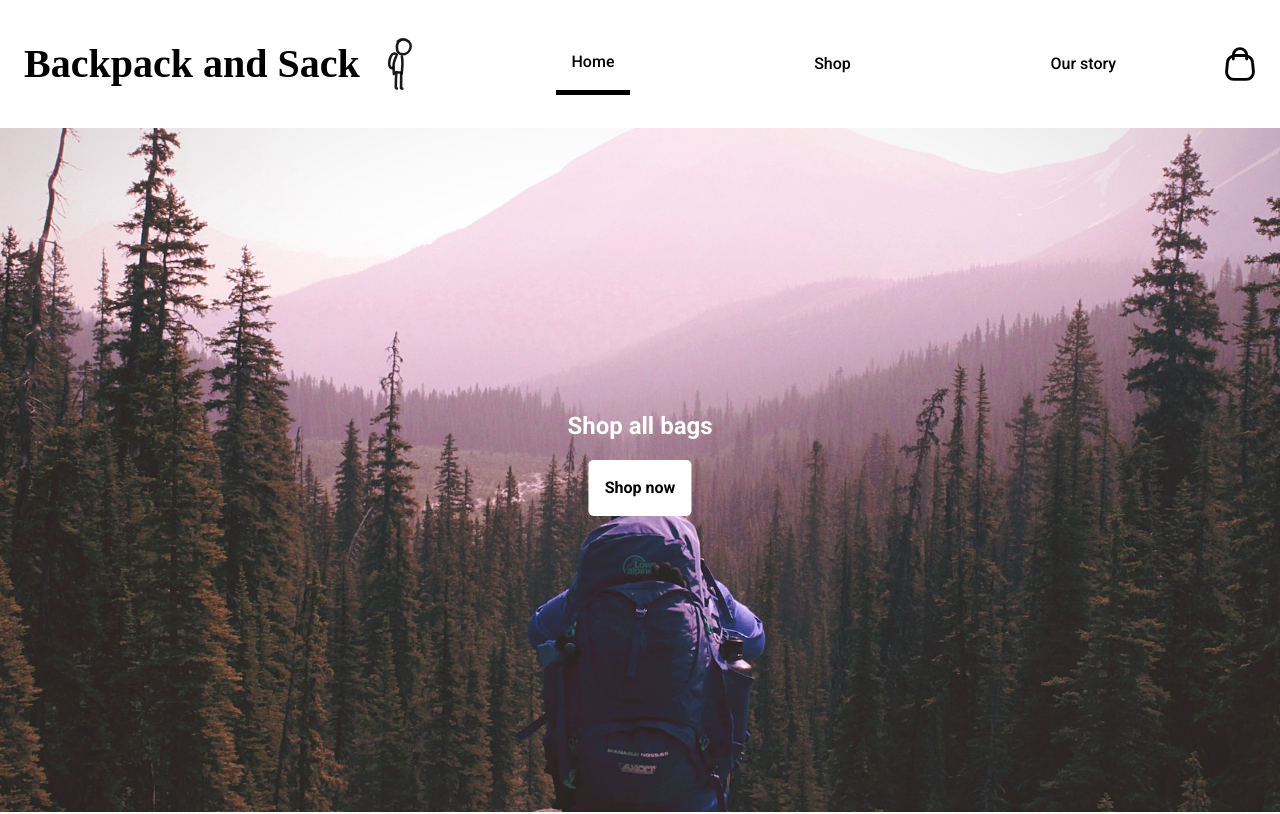
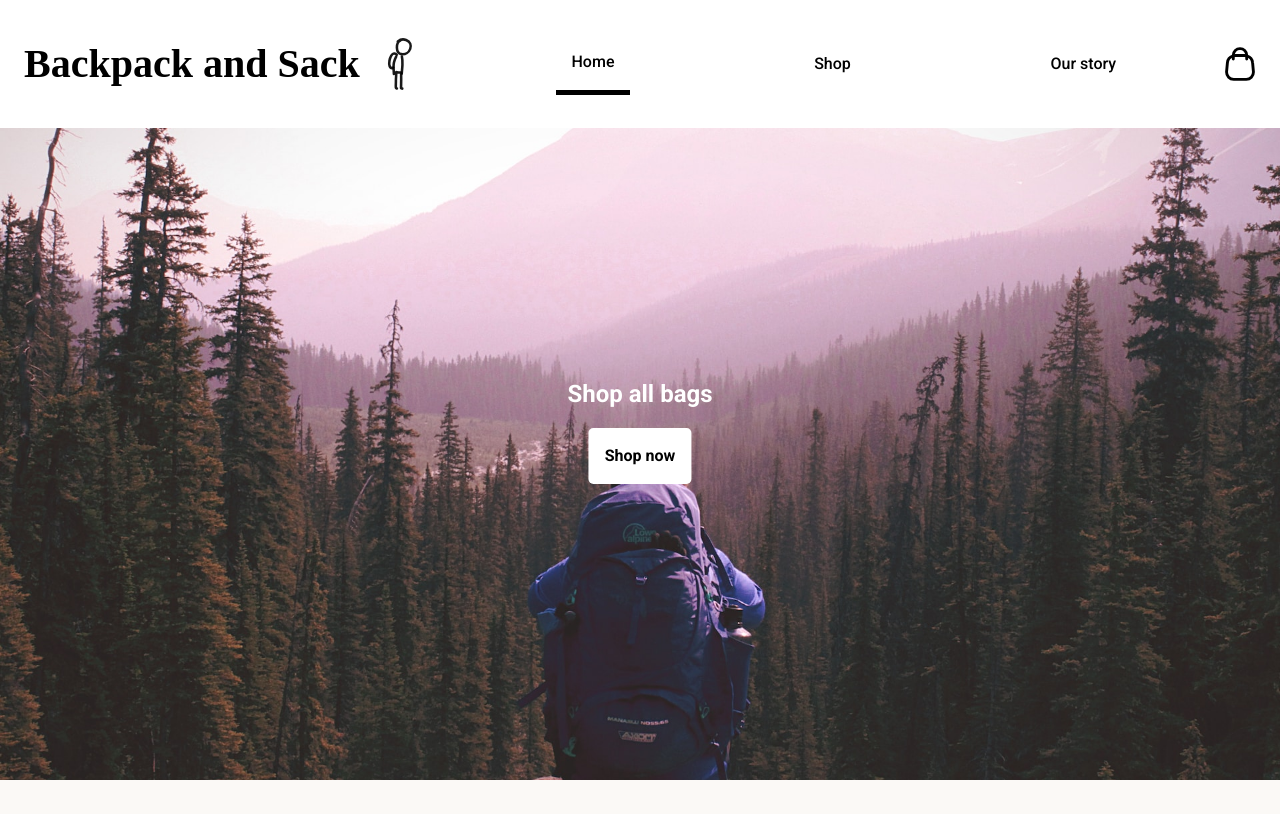
Before and after one commit to dave-forbes/shopping-cart, a React (Vite) app in the folder shopping-cart/: page / in a window 1280 px wide. Shown: the top 814 px of the page. Built offline with nearby package versions, Linux system fonts and the light colour scheme; a web font is replaced by a local one.

Commit message:
reduced padding top as unessesarily larger

```diff
--- a/shopping-cart/src/components/Home/Home.module.css
+++ b/shopping-cart/src/components/Home/Home.module.css
@@ -1,3 +1,3 @@
 .home {
-  padding-top: 7rem;
+  padding-top: 5rem;
 }
```
